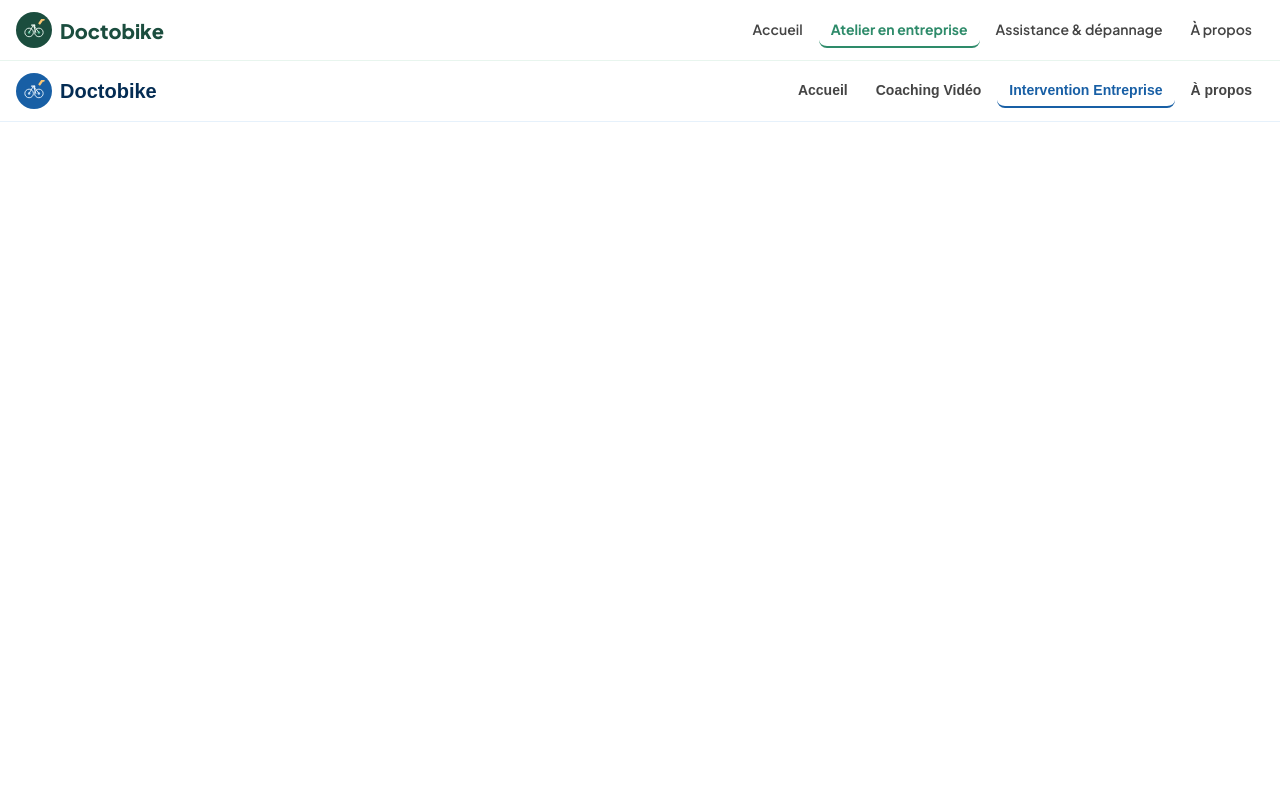
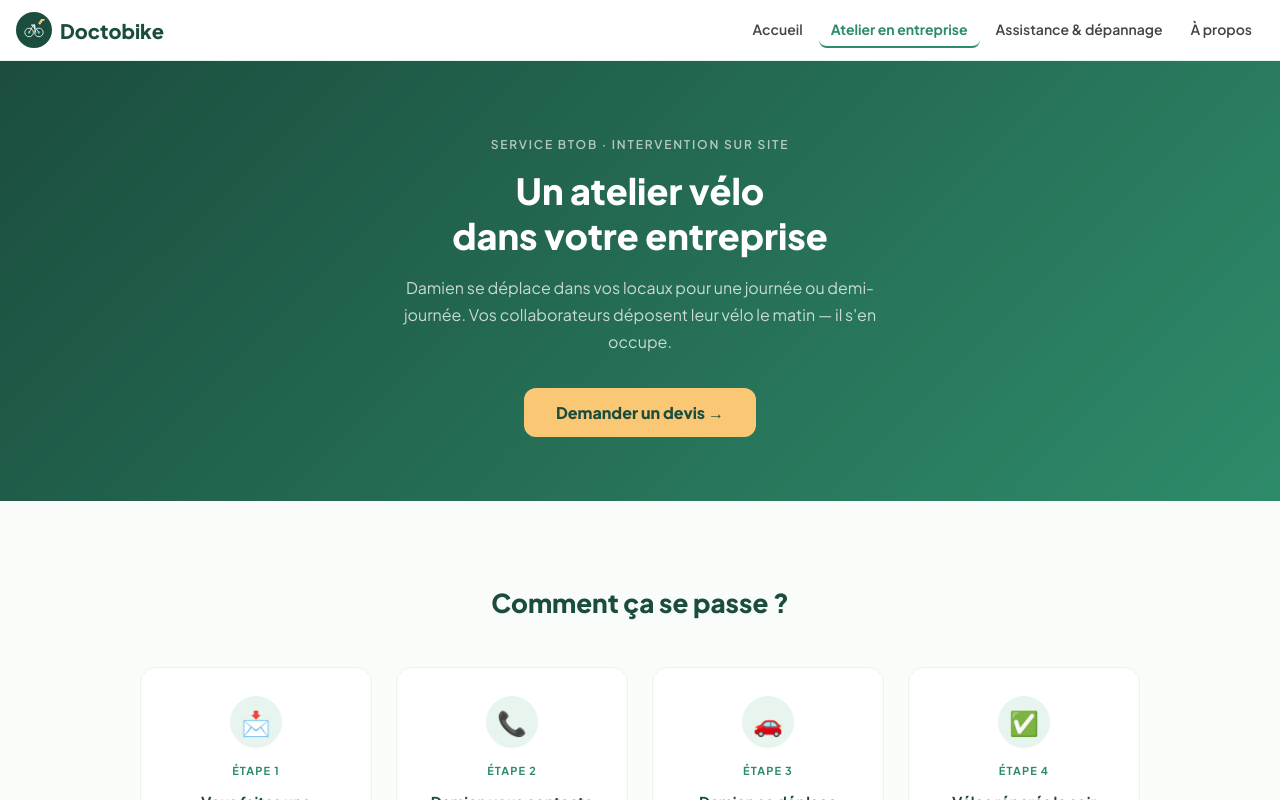
Before and after one commit to sarahlebeze-coder/doctobike2, a Next.js app: page /entreprise in a window 1280 px wide. Shown: the top 800 px of the page. Built offline with nearby package versions, Linux system fonts and the light colour scheme.

Commit message:
Refactor EntreprisePage component and update styles

```diff
--- a/app/entreprise/page.tsx
+++ b/app/entreprise/page.tsx
@@ -1,127 +1,231 @@
 'use client'
 
 import { useState } from 'react'
-import Link from 'next/link'
-import { usePathname } from 'next/navigation'
 
-const font = "'Nunito', sans-serif"
+const font = "'Plus Jakarta Sans', sans-serif"
 
-export default function NavHeader() {
-  const [menuOpen, setMenuOpen] = useState(false)
-  const pathname = usePathname()
+const AVANTAGES = [
+  { icon: '🚲', title: 'Zéro contrainte pour vos employés', desc: 'Ils déposent leur vélo le matin et le récupèrent réparé en fin de journée. Aucune démarche supplémentaire.' },
+  { icon: '🔧', title: 'Un mécanicien certifié RNCP', desc: 'Damien intervient avec son matériel professionnel complet. Tous types de vélos pris en charge.' },
+  { icon: '📋', title: 'Devis transparent pour chaque vélo', desc: 'Chaque employé reçoit un devis détaillé avant intervention. Aucune surprise sur la facture.' },
+  { icon: '♻️', title: 'Valorisez votre politique mobilité', desc: "Encouragez le vélo au quotidien. Un levier concret pour votre bilan RSE et le bien-être de vos équipes." },
+]
 
-  const navLink = (href: string, label: string) => {
-    const active = pathname === href || pathname.startsWith(href + '/')
-    return (
-      <Link href={href} style={{
-        fontSize: 14,
-        color: active ? '#185FA5' : '#444',
-        textDecoration: 'none',
-        padding: '8px 12px',
-        borderRadius: 8,
-        fontFamily: font,
-        fontWeight: active ? 700 : 600,
-        borderBottom: active ? '2px solid #185FA5' : '2px solid transparent',
-      }}>
-        {label}
-      </Link>
-    )
+export default function EntreprisePage() {
+  const [form, setForm] = useState({
+    prenom: '', nom: '', email: '', telephone: '',
+    entreprise: '', date: '', nombreVelos: '',
+  })
+  const [status, setStatus] = useState<'idle' | 'loading' | 'success' | 'error'>('idle')
+  const [errorMsg, setErrorMsg] = useState('')
+
+  const handleSubmit = async () => {
+    if (!form.prenom || !form.nom || !form.email || !form.entreprise) {
+      setErrorMsg('Merci de remplir tous les champs obligatoires.')
+      return
+    }
+    setStatus('loading')
+    setErrorMsg('')
+    try {
+      const res = await fetch('/api/devis-entreprise', {
+        method: 'POST',
+        headers: { 'Content-Type': 'application/json' },
+        body: JSON.stringify(form),
+      })
+      if (!res.ok) throw new Error()
+      setStatus('success')
+    } catch {
+      setStatus('error')
+      setErrorMsg('Une erreur est survenue. Merci de réessayer ou de contacter Damien directement.')
+    }
   }
 
-  const mobileLink = (href: string, label: string) => {
-    const active = pathname === href || pathname.startsWith(href + '/')
-    return (
-      <Link href={href} onClick={() => setMenuOpen(false)} style={{
-        fontSize: 16,
-        color: active ? '#185FA5' : '#042C53',
-        textDecoration: 'none',
-        padding: '12px 16px',
+  const inputStyle = {
+    padding: '11px 14px',
     borderRadius: 10,
+    border: '1.5px solid #ddd',
+    fontSize: 14,
+    width: '100%',
     fontFamily: font,
-        fontWeight: 700,
-        background: active ? '#E6F1FB' : 'transparent',
-      }}>
-        {label}
-      </Link>
-    )
+    boxSizing: 'border-box' as const,
+    outline: 'none',
+  }
+
+  const labelStyle = {
+    fontSize: 13,
+    color: '#444',
+    display: 'block' as const,
+    marginBottom: 5,
+    fontWeight: 600 as const,
   }
 
   return (
-    <>
-      <header style={{
-        background: 'white',
-        borderBottom: '1px solid #E6F1FB',
-        padding: '12px 16px',
-        display: 'flex',
-        alignItems: 'center',
-        justifyContent: 'space-between',
-        position: 'sticky',
-        top: 0,
-        zIndex: 100,
-      }}>
-        <Link href="/" style={{ textDecoration: 'none', display: 'flex', alignItems: 'center', gap: 8 }}>
-          <div style={{ width: 36, height: 36, borderRadius: '50%', background: '#185FA5', display: 'flex', alignItems: 'center', justifyContent: 'center', flexShrink: 0 }}>
-            <svg width="22" height="22" viewBox="0 0 36 36" fill="none">
-              <circle cx="10" cy="22" r="7" fill="none" stroke="#E6F1FB" strokeWidth="1.5"/>
-              <circle cx="10" cy="22" r="2" fill="#B5D4F4"/>
-              <circle cx="26" cy="22" r="7" fill="none" stroke="#E6F1FB" strokeWidth="1.5"/>
-              <circle cx="26" cy="22" r="2" fill="#B5D4F4"/>
-              <path d="M10 22 L17 10 L26 22" fill="none" stroke="#E6F1FB" strokeWidth="1.5" strokeLinejoin="round"/>
-              <path d="M17 10 L21 22" stroke="#E6F1FB" strokeWidth="1.5" strokeLinecap="round"/>
-              <line x1="14" y1="10" x2="19" y2="10" stroke="#E6F1FB" strokeWidth="2" strokeLinecap="round"/>
-              <line x1="19" y1="10" x2="19" y2="14" stroke="#E6F1FB" strokeWidth="2" strokeLinecap="round"/>
-              <g transform="translate(28,6) rotate(35)">
-                <rect x="-2" y="-7" width="4" height="10" rx="1" fill="#FAC775"/>
-                <rect x="-3.5" y="-9" width="7" height="3.5" rx="1.5" fill="#FAC775"/>
-              </g>
-            </svg>
+    <div style={{ minHeight: '100vh', background: '#FAFCFA', fontFamily: font }}>
+
+      {/* Hero */}
+      <section style={{ background: 'linear-gradient(135deg, #1B4D3E 0%, #2E8B6A 100%)', padding: '64px 24px' }}>
+        <div style={{ maxWidth: 720, margin: '0 auto', color: 'white', textAlign: 'center' }}>
+          <p style={{ fontSize: 12, letterSpacing: '0.15em', textTransform: 'uppercase', color: 'rgba(255,255,255,0.65)', marginBottom: 16, fontWeight: 600 }}>
+            Service BtoB · Intervention sur site
+          </p>
+          <h1 style={{ fontFamily: font, fontSize: 36, fontWeight: 800, lineHeight: 1.25, margin: '0 0 16px' }}>
+            Un atelier vélo<br />dans votre entreprise
+          </h1>
+          <p style={{ color: 'rgba(255,255,255,0.75)', fontSize: 16, lineHeight: 1.7, margin: '0 auto 32px', maxWidth: 480 }}>
+            Damien se déplace dans vos locaux pour une journée ou demi-journée. Vos collaborateurs déposent leur vélo le matin — il s'en occupe.
+          </p>
+          <a href="#devis" style={{ display: 'inline-block', background: '#FAC775', color: '#1B4D3E', padding: '14px 32px', borderRadius: 12, textDecoration: 'none', fontSize: 16, fontWeight: 800 }}>
+            Demander un devis →
+          </a>
         </div>
-          <span style={{ fontFamily: font, fontSize: 20, fontWeight: 800, color: '#042C53' }}>Doctobike</span>
-        </Link>
+      </section>
 
-        {/* Desktop nav */}
-        <nav className="desktop-nav" style={{ display: 'flex', alignItems: 'center', gap: 4 }}>
-          {navLink('/', 'Accueil')}
-          {navLink('/coaching', 'Coaching Vidéo')}
-          {navLink('/entreprise', 'Intervention Entreprise')}
-          {navLink('/about', 'À propos')}
-        </nav>
+      {/* Comment ça se passe */}
+      <section style={{ padding: '64px 24px', maxWidth: 1000, margin: '0 auto' }}>
+        <h2 style={{ textAlign: 'center', color: '#1B4D3E', fontWeight: 800, fontSize: 26, marginBottom: 48 }}>Comment ça se passe ?</h2>
+        <div style={{ display: 'grid', gridTemplateColumns: 'repeat(auto-fit, minmax(210px, 1fr))', gap: 24 }}>
+          {[
+            { num: '1', icon: '📩', title: 'Vous faites une demande', desc: 'Remplissez le formulaire ci-dessous avec vos disponibilités et le nombre de vélos estimé.' },
+            { num: '2', icon: '📞', title: 'Damien vous contacte', desc: 'Il revient vers vous sous 48h pour convenir des détails et établir un devis sur mesure.' },
+            { num: '3', icon: '🚗', title: 'Damien se déplace', desc: 'Le jour J, il arrive avec tout son matériel. Vos employés déposent leur vélo le matin.' },
+            { num: '4', icon: '✅', title: 'Vélos réparés le soir', desc: 'Chaque vélo est rendu avec un devis détaillé. Vos équipes repartent avec leur vélo en état.' },
+          ].map(step => (
+            <div key={step.num} style={{ background: 'white', borderRadius: 16, padding: 28, border: '1px solid #E8F5EE', textAlign: 'center' }}>
+              <div style={{ width: 52, height: 52, borderRadius: '50%', background: '#E8F5EE', display: 'flex', alignItems: 'center', justifyContent: 'center', margin: '0 auto 16px', fontSize: 24 }}>
+                {step.icon}
+              </div>
+              <div style={{ fontSize: 11, fontWeight: 700, color: '#2E8B6A', letterSpacing: '0.1em', textTransform: 'uppercase', marginBottom: 8 }}>Étape {step.num}</div>
+              <h3 style={{ color: '#1B4D3E', fontWeight: 700, fontSize: 15, marginBottom: 10 }}>{step.title}</h3>
+              <p style={{ color: '#666', fontSize: 14, lineHeight: 1.6, margin: 0 }}>{step.desc}</p>
+            </div>
+          ))}
+        </div>
+      </section>
 
-        {/* Hamburger mobile */}
+      {/* Avantages */}
+      <section style={{ background: '#E8F5EE', padding: '64px 24px' }}>
+        <div style={{ maxWidth: 900, margin: '0 auto' }}>
+          <h2 style={{ textAlign: 'center', color: '#1B4D3E', fontWeight: 800, fontSize: 26, marginBottom: 48 }}>Pourquoi faire appel à Doctobike ?</h2>
+          <div style={{ display: 'grid', gridTemplateColumns: 'repeat(auto-fit, minmax(280px, 1fr))', gap: 24 }}>
+            {AVANTAGES.map((a, i) => (
+              <div key={i} style={{ background: 'white', borderRadius: 16, padding: 28, border: '1px solid #4DB892', display: 'flex', gap: 16 }}>
+                <div style={{ fontSize: 32, flexShrink: 0 }}>{a.icon}</div>
+                <div>
+                  <h3 style={{ color: '#1B4D3E', fontWeight: 700, fontSize: 15, margin: '0 0 8px' }}>{a.title}</h3>
+                  <p style={{ color: '#555', fontSize: 14, lineHeight: 1.6, margin: 0 }}>{a.desc}</p>
+                </div>
+              </div>
+            ))}
+          </div>
+        </div>
+      </section>
+
+      {/* Formulaire devis */}
+      <section id="devis" style={{ padding: '64px 24px', maxWidth: 640, margin: '0 auto' }}>
+        <h2 style={{ textAlign: 'center', color: '#1B4D3E', fontWeight: 800, fontSize: 26, marginBottom: 8 }}>Demander un devis</h2>
+        <p style={{ textAlign: 'center', color: '#555', fontSize: 15, marginBottom: 40 }}>
+          Damien vous répond sous 48h avec une proposition adaptée à vos besoins.
+        </p>
+
+        {status === 'success' ? (
+          <div style={{ background: 'white', borderRadius: 20, border: '1px solid #E8F5EE', padding: 40, textAlign: 'center' }}>
+            <div style={{ fontSize: 48, marginBottom: 16 }}>✅</div>
+            <h3 style={{ color: '#1B4D3E', fontWeight: 800, fontSize: 20, marginBottom: 12 }}>Demande envoyée !</h3>
+            <p style={{ color: '#555', fontSize: 15, lineHeight: 1.7 }}>
+              Merci <strong>{form.prenom}</strong> ! Damien a bien reçu votre demande et vous contactera sous 48h à l'adresse <strong>{form.email}</strong>.
+            </p>
+          </div>
+        ) : (
+          <div style={{ background: 'white', borderRadius: 20, border: '1px solid #E8F5EE', padding: 32 }}>
+            <div style={{ display: 'flex', flexDirection: 'column', gap: 18 }}>
+
+              <div style={{ display: 'grid', gridTemplateColumns: '1fr 1fr', gap: 14 }}>
+                <div>
+                  <label style={labelStyle}>Prénom <span style={{ color: '#c0392b' }}>*</span></label>
+                  <input value={form.prenom} onChange={e => setForm({ ...form, prenom: e.target.value })}
+                    placeholder="Marie" style={inputStyle} />
+                </div>
+                <div>
+                  <label style={labelStyle}>Nom <span style={{ color: '#c0392b' }}>*</span></label>
+                  <input value={form.nom} onChange={e => setForm({ ...form, nom: e.target.value })}
+                    placeholder="Laurent" style={inputStyle} />
+                </div>
+              </div>
+
+              <div>
+                <label style={labelStyle}>Email professionnel <span style={{ color: '#c0392b' }}>*</span></label>
+                <input type="email" value={form.email} onChange={e => setForm({ ...form, email: e.target.value })}
+                  placeholder="marie.laurent@entreprise.fr" style={inputStyle} />
+              </div>
+
+              <div>
+                <label style={labelStyle}>Téléphone</label>
+                <input type="tel" value={form.telephone} onChange={e => setForm({ ...form, telephone: e.target.value })}
+                  placeholder="06 12 34 56 78" style={inputStyle} />
+              </div>
+
+              <div>
+                <label style={labelStyle}>Nom de l'entreprise <span style={{ color: '#c0392b' }}>*</span></label>
+                <input value={form.entreprise} onChange={e => setForm({ ...form, entreprise: e.target.value })}
+                  placeholder="Acme SAS" style={inputStyle} />
+              </div>
+
+              <div>
+                <label style={labelStyle}>Date envisagée</label>
+                <input type="date" value={form.date} onChange={e => setForm({ ...form, date: e.target.value })}
+                  style={inputStyle} />
+              </div>
+
+              <div>
+                <label style={labelStyle}>Estimation du nombre de vélos</label>
+                <input value={form.nombreVelos} onChange={e => setForm({ ...form, nombreVelos: e.target.value })}
+                  placeholder="Ex : entre 10 et 15 vélos" style={inputStyle} />
+              </div>
+
+              {errorMsg && (
+                <p style={{ color: '#c0392b', background: '#fdecea', borderRadius: 8, padding: '10px 14px', fontSize: 13, margin: 0 }}>
+                  {errorMsg}
+                </p>
+              )}
+
+              <div style={{ background: '#FFF8E6', borderRadius: 10, padding: '12px 16px', fontSize: 13, color: '#854F0B', border: '1px solid #FAC775' }}>
+                📋 Le tarif est établi sur mesure selon vos besoins. Aucun engagement à ce stade.
+              </div>
+
               <button
-          onClick={() => setMenuOpen(!menuOpen)}
-          className="hamburger"
-          style={{ background: 'none', border: 'none', cursor: 'pointer', padding: 8, display: 'none', flexDirection: 'column', gap: 5 }}
-          aria-label="Menu"
+                onClick={handleSubmit}
+                disabled={status === 'loading'}
+                style={{
+                  background: status === 'loading' ? '#aaa' : '#1B4D3E',
+                  color: 'white',
+                  border: 'none',
+                  padding: '14px 24px',
+                  borderRadius: 12,
+                  fontSize: 15,
+                  fontWeight: 800,
+                  fontFamily: font,
+                  cursor: status === 'loading' ? 'not-allowed' : 'pointer',
+                  width: '100%',
+                }}
               >
-          <span style={{ display: 'block', width: 22, height: 2, background: menuOpen ? 'transparent' : '#042C53', borderRadius: 2, transition: 'all 0.2s' }}/>
-          <span style={{ display: 'block', width: 22, height: 2, background: '#042C53', borderRadius: 2, transform: menuOpen ? 'rotate(45deg) translate(5px, 5px)' : 'none', transition: 'all 0.2s' }}/>
-          <span style={{ display: 'block', width: 22, height: 2, background: '#042C53', borderRadius: 2, transform: menuOpen ? 'rotate(-45deg) translate(5px, -5px)' : 'none', transition: 'all 0.2s' }}/>
+                {status === 'loading' ? 'Envoi en cours...' : "Envoyer ma demande →"}
               </button>
-      </header>
 
-      {/* Menu mobile déroulant */}
-      {menuOpen && (
-        <div style={{
-          position: 'fixed', top: 61, left: 0, right: 0, zIndex: 99,
-          background: 'white', borderBottom: '1px solid #E6F1FB',
-          padding: '8px 16px 16px',
-          display: 'flex', flexDirection: 'column', gap: 4,
-          boxShadow: '0 4px 20px rgba(0,0,0,0.1)',
-        }}>
-          {mobileLink('/', 'Accueil')}
-          {mobileLink('/coaching', '🎥 Coaching Vidéo')}
-          {mobileLink('/entreprise', '🏢 Intervention Entreprise')}
-          {mobileLink('/about', 'À propos')}
+            </div>
           </div>
         )}
+      </section>
 
-      <style>{`
-        @media (max-width: 700px) {
-          .desktop-nav { display: none !important; }
-          .hamburger { display: flex !important; }
-        }
-      `}</style>
-    </>
+      {/* Footer */}
+      <footer style={{ background: '#1B4D3E', padding: '32px 24px', textAlign: 'center' }}>
+        <p style={{ color: 'rgba(255,255,255,0.6)', fontSize: 13, margin: '0 0 12px' }}>© 2024 Doctobike — Mécanicien vélo certifié</p>
+        <div style={{ display: 'flex', justifyContent: 'center', gap: 24, flexWrap: 'wrap' }}>
+          <a href="/mentions-legales" style={{ color: '#4DB892', fontSize: 13, textDecoration: 'none' }}>Mentions légales</a>
+          <a href="/cgv" style={{ color: '#4DB892', fontSize: 13, textDecoration: 'none' }}>CGV</a>
+          <a href="/confidentialite" style={{ color: '#4DB892', fontSize: 13, textDecoration: 'none' }}>Confidentialité</a>
+        </div>
+      </footer>
+
+    </div>
   )
 }
```
Lines whose indentation alone changed are shown as unchanged.
